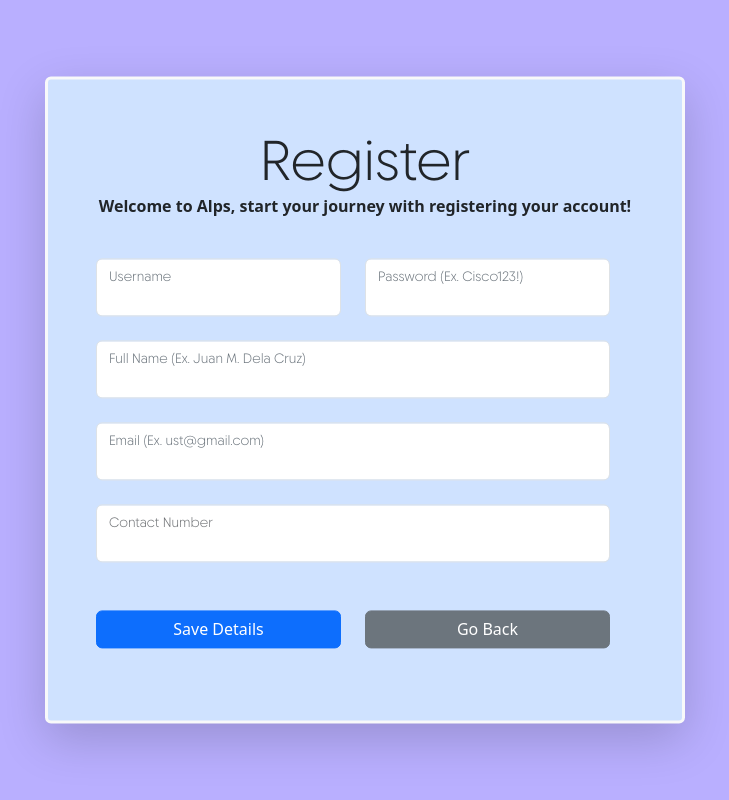
After one commit to win8t/Bus_Reservation, a PHP site: page /Registration.php in a window 1280 px wide. The commit adds this page. Shown: the whole page, without its empty margins (275-1004 px from the left). Run offline with PHP 8.4, Linux system fonts and the light colour scheme; some libraries are stand-ins or nearby versions.

Commit message:
database

```diff
--- a/Booking.php
+++ b/Booking.php
@@ -45,7 +45,7 @@
         </div>
 
       </div>
-      <a href="#" class="login-button"><i class="bi bi-person-circle"></i> Login</a>
+      <a href="Login.php" class="login-button"><i class="bi bi-person-circle"></i> Login</a>
       <button class="navbar-toggler" type="button" data-bs-toggle="offcanvas" data-bs-target="#offcanvasNavbar" aria-controls="offcanvasNavbar" aria-label="Toggle navigation">
         <span class="navbar-toggler-icon"></span>
       </button>
--- /dev/null
+++ b/Registration.php
@@ -0,0 +1,132 @@
+<html lang="en">
+
+<head>
+    <meta charset="UTF-8">
+    <meta name="viewport" content="width=device-width, initial-scale=1.0">
+    <title>Alps Registration</title>
+
+    <link href="style.css" rel="stylesheet" />
+    <link href="bootstrap.min.css" rel="stylesheet" />
+</head>
+
+<body class="banner-area">
+    <div class="container p-5 w-50 bg-primary-subtle container-login shadow-lg border border-3 border-light rounded">
+        <div class="row mb-4">
+            <div class="col text-center fw-bold">
+                <span class="display-4 about-para">Register</span>
+                <p>Welcome to Alps, start your journey with registering your account!</p>
+            </div>
+        </div>
+        <form action="Registration.php" method="post"> <!-- to create function and put js to submit button --> <!-- required if there is an image to upload -->
+
+
+            <div class="row mb-4">
+
+                <div class="row mb-4 link-text">
+                    <div class="col">
+                        <div class="form-floating">
+                            <input type="text" class="form-control" name="user" id="floatingInput" minlength="1">
+                            <label for="floatingInput" class="link-text text-secondary">Username</label>
+
+                        </div>
+                    </div>
+                    <div class="col">
+                        <div class="form-floating">
+                            <input type="password" class="form-control" name="pass" id="floatingInput" minlength="1" maxlength="20">
+                            <label for="floatingInput" class="link-text text-secondary">Password (Ex. Cisco123!)</label>
+
+                        </div>
+                    </div>
+                </div>
+
+
+                <div class="row mb-4 link-text">
+                    <div class="col">
+                        <div class="form-floating mb-4">
+                            <input type="text" class="form-control" name="fulln" id="floatingInput" minlength="1">
+                            <label for="floatingInput" class="link-text text-secondary">Full Name (Ex. Juan M. Dela Cruz)</label>
+
+
+                        </div>
+
+
+
+                        <!-- Email input -->
+                        <div class="col">
+                            <div class="form-floating mb-4">
+                                <input type="email" class="form-control" name="email" id="floatingInput">
+                                <label for="floatingInput" class="link-text text-secondary">Email (Ex. ust@gmail.com)</label>
+                            </div>
+                        </div>
+
+
+                        <div class="col">
+                            <div class="form-floating mb-4">
+                                <input type="number" id="form6Example6" class="form-control" name="contact" />
+                                <label class="form-label" for="form6Example6">Contact Number</label>
+                            </div>
+                        </div>
+
+                    </div>
+                </div>
+
+
+                <div class="row text-center">
+                    <div class="col">
+                        <input type="submit" name="sub" class="btn btn-primary btn-block link-text w-100" value="Save Details" id=sub>
+                    </div>
+                    <div class="col">
+                        <a href="Login.php">
+                            <input type="button" value="Go Back" class="btn btn-secondary btn-block link-text w-100">
+                        </a>
+                    </div>
+                </div>
+
+
+        </form>
+
+    </div>
+
+    <script src="scripts.js"></script>
+    <script src="bootstrap.min.js"></script>
+    <script src="https://cdn.jsdelivr.net/npm/sweetalert2@11"></script>
+
+    </script>
+</body>
+
+</html>
+<?php
+require_once "dbconnect.php";
+
+//button function
+if (isset($_POST['sub'])) {
+    $full = $_POST['fulln'];
+    $email = $_POST['email'];
+    $cont = $_POST['contact'];
+    $user = $_POST['user'];
+    $pass = $_POST['pass'];
+    $usertype = "Customer";
+
+
+    $insertsql = "insert into tbl_user (full_name, role, username, password, email)
+    values('$full',  '$usertype', '$user','$pass', '$email')";
+
+    $result = $con->query($insertsql);
+
+    if ($result == True) {
+?>
+        <script>
+            Swal.fire({
+                position: "center",
+                icon: "success",
+                title: "Your work has been saved",
+                showConfirmButton: false,
+                timer: 1500
+            });
+        </script>
+<?php
+    } else {
+        echo $con->error;
+    }
+}
+?>
--- /dev/null
+++ b/dbconnect.php
@@ -0,0 +1,9 @@
+<?php
+$servername = "localhost";
+$username = "root";
+$password = "";
+$database = "db_bus";
+
+$con = new mysqli($servername, $username, $password, $database);
+
+?>
```
Also changed, not shown: FinalsTable/User.php (+9 -8 lines), Login.php (+15 -10 lines).
